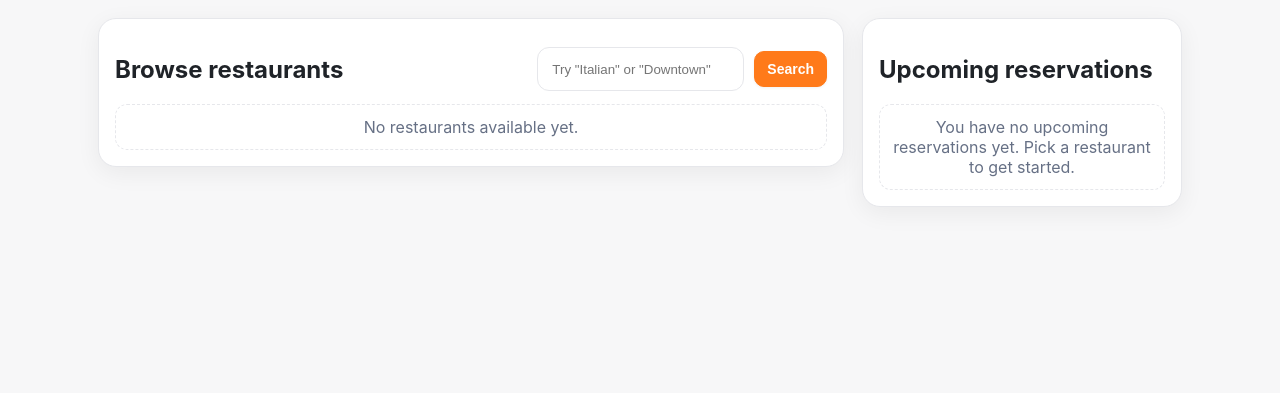
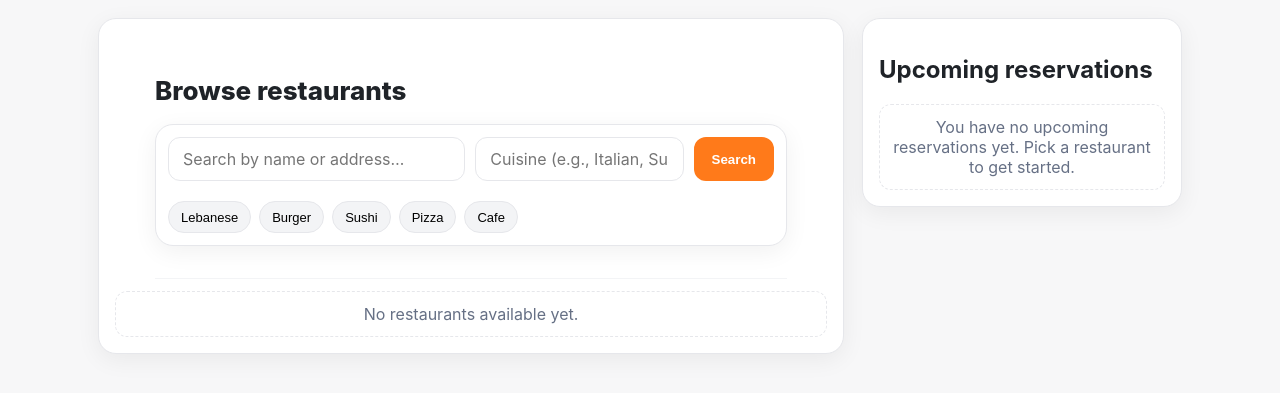
Before and after one commit to eligeabiantoun/bookify, a Django app: page /dashboard/customer/ in a window 1280 px wide. Shown: the part 107-500 px from the top of the page. Run offline with Django 5.2, Linux system fonts and the light colour scheme; the visitor is signed in with stand-in values (Sample User, id 1); data that the repository does not hold is empty; parts of the project's set-up code (start-up, migrations or seed data) failed here and were passed over.

Commit message:
Update dashboard_customer.html

```diff
--- a/templates/accounts/dashboard_customer.html
+++ b/templates/accounts/dashboard_customer.html
@@ -69,6 +69,119 @@
       object-fit:cover;
       display:block;
     }
+
+  /* Wrapper inside the white card */
+.browse-section{
+  padding: 12px 12px 0 12px;
+}
+
+/* Title spacing */
+.browse-title{
+  font-size: 20px;
+  font-weight: 800;
+  margin: 0 0 12px 0;
+}
+
+/* Search panel card */
+.resto-search-panel{
+  background:#fff;
+  border:1px solid #e6e7eb;
+  border-radius:18px;
+  padding:12px;
+  box-shadow:0 6px 24px rgba(0,0,0,.06);
+  margin-bottom:18px;
+}
+
+/* Grid layout like the Browse page */
+.resto-filters{
+  display:grid;
+  grid-template-columns:2fr 1.4fr auto;
+  gap:10px;
+}
+
+/* Inputs in the search panel */
+.resto-filters input{
+  width:100%;
+  height:44px;
+  padding:0 14px;
+  border-radius:12px;
+  border:1px solid #e6e7eb;
+  background:#fff;
+  font:inherit;
+}
+
+/* Orange Search button */
+.btn-search{
+  display:inline-flex;
+  align-items:center;
+  justify-content:center;
+  height:44px;
+  padding:0 18px;
+  border-radius:12px;
+  border:none;
+  background:#ff7a1a;
+  color:#fff;
+  font-weight:600;
+  cursor:pointer;
+}
+.btn-search:hover{ background:#ff6a00; }
+
+/* Chips row under the inputs */
+.resto-chips{
+  display:flex;
+  gap:8px;
+  flex-wrap:wrap;
+  margin-top:10px;
+  grid-column:1 / -1;
+}
+
+/* Same chip style as Browse page */
+.chip{
+  height:32px;
+  padding:0 12px;
+  border-radius:999px;
+  background:#f3f4f6;
+  border:1px solid #e6e7eb;
+  font-size:13px;
+}
+.chip:hover{ background:#eef0f3; }
+
+/* Visually hidden labels */
+.sr-only{
+  position:absolute;
+  left:-9999px;
+}
+
+
+.browse-section{
+  padding: 20px 20px 0 20px;  /* more air inside the big white card */
+}
+
+/* Bigger title */
+.browse-title{
+  font-size: 26px;
+  font-weight: 800;
+  margin: 0 0 18px 0;
+}
+
+/* Search panel card */
+.resto-search-panel{
+  background:#fff;
+  border:1px solid #e6e7eb;
+  border-radius:18px;
+  padding:12px;
+  box-shadow:0 6px 24px rgba(0,0,0,.06);
+  margin-bottom:32px;  /* more gap before restaurant list */
+}
+
+/* NEW: separator between search and restaurants */
+.restaurant-list{
+  padding-top: 12px;
+  border-top: 1px solid #f3f4f6;  /* light line */
+}
+
+
+
   </style>
 </head>
 
@@ -97,11 +210,47 @@
     <section>
       <div class="panel">
         <div class="panel-head">
-          <h2>Browse restaurants</h2>
-          <form method="get" class="searchbar">
-            <input type="text" name="q" value="{{ search_query }}" placeholder='Try "Italian" or "Downtown"'>
-            <button class="btn brand" type="submit">Search</button>
-          </form>
+          <div class="browse-section">
+            <div class="browse-section">
+              <h2 class="browse-title">Browse restaurants</h2>
+
+              <!-- Search panel -->
+              <div class="resto-search-panel" role="region" aria-label="Filters">
+                <form class="resto-filters" method="get">
+                  <label class="sr-only" for="q">Search</label>
+                  <input id="q" type="text" name="q"
+                         placeholder="Search by name or address…"
+                         value="{{ q|default:'' }}">
+
+                  <label class="sr-only" for="cuisine">Cuisine</label>
+                  <input id="cuisine" type="text" name="cuisine"
+                         placeholder="Cuisine (e.g., Italian, Sushi…)"
+                         value="{{ cuisine|default:'' }}">
+
+                  <button class="btn-search" type="submit">Search</button>
+
+                  <div class="resto-chips" aria-label="Quick categories">
+                    <button type="submit" name="cuisine" value="Lebanese" class="chip">Lebanese</button>
+                    <button type="submit" name="cuisine" value="Burger"   class="chip">Burger</button>
+                    <button type="submit" name="cuisine" value="Sushi"    class="chip">Sushi</button>
+                    <button type="submit" name="cuisine" value="Pizza"    class="chip">Pizza</button>
+                    <button type="submit" name="cuisine" value="Cafe"     class="chip">Cafe</button>
+                  </div>
+                </form>
+              </div>
+
+              <div class="restaurant-list">
+                {% for r in restaurants %}
+                  <!-- restaurant card -->
+
+                {% endfor %}
+              </div>
+
+            </div>
+
+          </div>
+
+
         </div>
 
         {% if not has_restaurants %}
```
